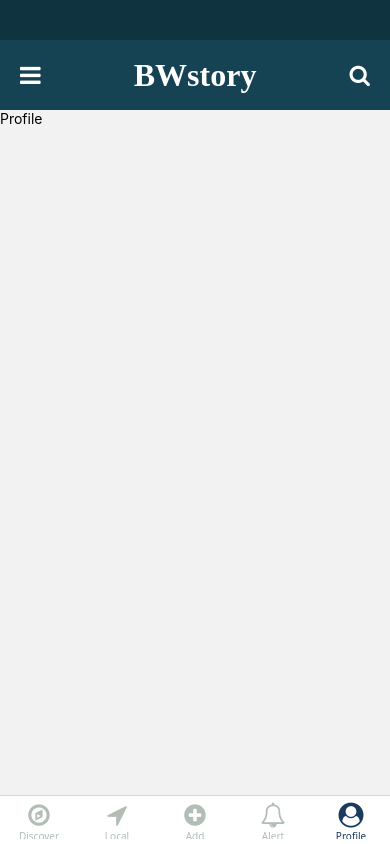
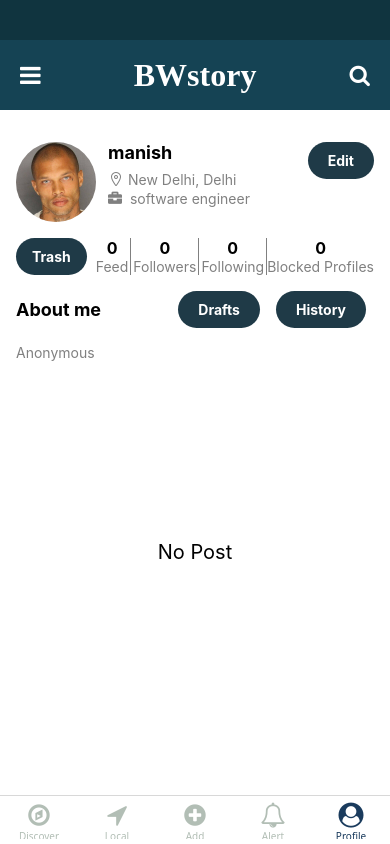
Before and after one commit to Manish8798/BWTask, a React Native app: screen /Profile in a window 390 px wide. Built offline with nearby package versions, Linux system fonts and the light colour scheme.

Commit message:
Profile screen added

```diff
--- a/src/screens/AddScreen.js
+++ b/src/screens/AddScreen.js
@@ -1,11 +1,17 @@
 import React from 'react';
-import { View, Text } from 'react-native';
+import {View, Text, SafeAreaView} from 'react-native';
 
 const AddScreen = () => {
   return (
-    <View>
+    <SafeAreaView
+      style={{
+        flex: 1,
+        backgroundColor: '#fff',
+        justifyContent: 'center',
+        alignItems: 'center',
+      }}>
       <Text>Add</Text>
-    </View>
+    </SafeAreaView>
   );
 };
 
--- a/src/screens/AlertScreen.js
+++ b/src/screens/AlertScreen.js
@@ -1,11 +1,17 @@
 import React from 'react';
-import { View, Text } from 'react-native';
+import { View, Text, SafeAreaView } from 'react-native';
 
 const AlertScreen = () => {
   return (
-    <View>
+    <SafeAreaView
+      style={{
+        flex: 1,
+        backgroundColor: '#fff',
+        justifyContent: 'center',
+        alignItems: 'center',
+      }}>
       <Text>Alert</Text>
-    </View>
+    </SafeAreaView>
   );
 };
 
--- a/src/screens/LocalScreen.js
+++ b/src/screens/LocalScreen.js
@@ -1,11 +1,17 @@
 import React from 'react';
-import { View, Text } from 'react-native';
+import { View, Text, SafeAreaView } from 'react-native';
 
 const LocalScreen = () => {
   return (
-    <View>
+    <SafeAreaView
+      style={{
+        flex: 1,
+        backgroundColor: '#fff',
+        justifyContent: 'center',
+        alignItems: 'center',
+      }}>
       <Text>Local</Text>
-    </View>
+    </SafeAreaView>
   );
 };
 
--- a/src/screens/ProfileScreen.js
+++ b/src/screens/ProfileScreen.js
@@ -1,12 +1,219 @@
 import React from 'react';
-import { View, Text } from 'react-native';
+import {View, Text, Image, TouchableOpacity, StyleSheet} from 'react-native';
+import Ionicons from 'react-native-vector-icons/Ionicons';
+import FontAwesome5 from 'react-native-vector-icons/FontAwesome5';
 
 const ProfileScreen = () => {
   return (
-    <View>
-      <Text>Profile</Text>
+    <View style={styles.container}>
+      {/* Profile Header */}
+      <View style={styles.header}>
+        <Image
+          source={require('../assets/Jeremy_Meeks.jpg')} // Placeholder for profile image
+          style={styles.profileImage}
+        />
+        <View style={styles.userInfo}>
+          <Text style={styles.userName}>manish</Text>
+          <View style={styles.location}>
+            <Ionicons name="location-outline" size={16} color="gray" />
+            <Text style={styles.locationText}>New Delhi, Delhi</Text>
+          </View>
+          <View style={styles.jobInfo}>
+            <FontAwesome5 name="briefcase" size={14} color="gray" />
+            <Text style={styles.jobText}> software engineer</Text>
+          </View>
+        </View>
+        <TouchableOpacity style={styles.editButton}>
+          <Text style={styles.editText}>Edit</Text>
+        </TouchableOpacity>
+      </View>
+
+      {/* Stats Section */}
+      <View style={styles.statsContainer}>
+        <TouchableOpacity style={styles.statButton}>
+          <Text style={styles.statText}>Trash</Text>
+        </TouchableOpacity>
+        <View style={styles.stats}>
+          {['Feed', 'Followers', 'Following', 'Blocked Profiles'].map(
+            (label, index) => (
+              <View
+                key={index}
+                style={[
+                  styles.statItem,
+                  index >= 0 &&
+                    index < 3 && {
+                      borderRightWidth: 1,
+                      borderRightColor: 'gray',
+                      paddingHorizontal: 2,
+                    },
+                ]}>
+                <Text style={styles.statNumber}>0</Text>
+                <Text style={styles.statLabel}>{label}</Text>
+              </View>
+            ),
+          )}
+        </View>
+      </View>
+
+      <View
+        style={{
+          flexDirection: 'row',
+          justifyContent: 'space-between',
+          alignItems: 'center',
+        }}>
+        {/* About Me Section */}
+        <View style={styles.aboutSection}>
+          <Text style={styles.aboutTitle}>About me</Text>
+        </View>
+
+        {/* Buttons */}
+        <View style={styles.buttonContainer}>
+          <TouchableOpacity style={styles.actionButton}>
+            <Text style={styles.buttonText}>Drafts</Text>
+          </TouchableOpacity>
+          <TouchableOpacity style={styles.actionButton}>
+            <Text style={styles.buttonText}>History</Text>
+          </TouchableOpacity>
+        </View>
+      </View>
+
+      <Text style={styles.aboutText}>Anonymous</Text>
+
+      {/* No Post Section */}
+      <View style={styles.noPostContainer}>
+        <Text style={styles.noPostText}>No Post</Text>
+      </View>
     </View>
   );
 };
 
+const styles = StyleSheet.create({
+  container: {
+    flex: 1,
+    backgroundColor: '#fff',
+    padding: 16,
+    paddingTop: 32,
+  },
+  header: {
+    flexDirection: 'row',
+    alignItems: 'flex-start',
+    marginBottom: 16,
+  },
+  profileImage: {
+    width: 80,
+    height: 80,
+    borderRadius: 40,
+    backgroundColor: '#ddd',
+  },
+  userInfo: {
+    flex: 1,
+    marginLeft: 12,
+  },
+  userName: {
+    fontSize: 18,
+    fontWeight: 'bold',
+    paddingBottom: 8,
+  },
+  location: {
+    flexDirection: 'row',
+    alignItems: 'center',
+  },
+  locationText: {
+    fontSize: 14,
+    color: 'gray',
+    marginLeft: 4,
+  },
+  jobInfo: {
+    flexDirection: 'row',
+    alignItems: 'center',
+    marginTop: 2,
+  },
+  jobText: {
+    fontSize: 14,
+    color: 'gray',
+    marginLeft: 4,
+  },
+  editButton: {
+    backgroundColor: '#1F3A47',
+    paddingVertical: 10,
+    paddingHorizontal: 20,
+    borderRadius: 20,
+  },
+  editText: {
+    color: '#fff',
+    fontSize: 14,
+    fontWeight: 'bold',
+  },
+  statsContainer: {
+    flexDirection: 'row',
+    alignItems: 'center',
+    marginBottom: 16,
+  },
+  statButton: {
+    backgroundColor: '#1F3A47',
+    paddingVertical: 10,
+    paddingHorizontal: 16,
+    borderRadius: 20,
+    marginRight: 10,
+  },
+  statText: {
+    color: '#fff',
+    fontSize: 14,
+    fontWeight: 'bold',
+  },
+  stats: {
+    flexDirection: 'row',
+    flex: 1,
+    justifyContent: 'flex-end',
+    // marginLeft: 20,
+  },
+  statItem: {
+    alignItems: 'center',
+  },
+  statNumber: {
+    fontSize: 16,
+    fontWeight: 'bold',
+  },
+  statLabel: {
+    fontSize: 14,
+    color: 'gray',
+  },
+  aboutSection: {
+    marginBottom: 16,
+  },
+  aboutTitle: {
+    fontSize: 18,
+    fontWeight: 'bold',
+  },
+  aboutText: {
+    fontSize: 14,
+    color: 'gray',
+  },
+  buttonContainer: {
+    flexDirection: 'row',
+    justifyContent: 'center',
+    marginBottom: 16,
+  },
+  actionButton: {
+    backgroundColor: '#1F3A47',
+    paddingVertical: 10,
+    paddingHorizontal: 20,
+    borderRadius: 20,
+    marginHorizontal: 8,
+  },
+  buttonText: {
+    color: '#fff',
+    fontSize: 14,
+    fontWeight: 'bold',
+  },
+  noPostContainer: {
+    alignItems: 'center',
+    marginTop: '50%',
+  },
+  noPostText: {
+    fontSize: 20,
+    color: '#000',
+  },
+});
+
 export default ProfileScreen;
```
